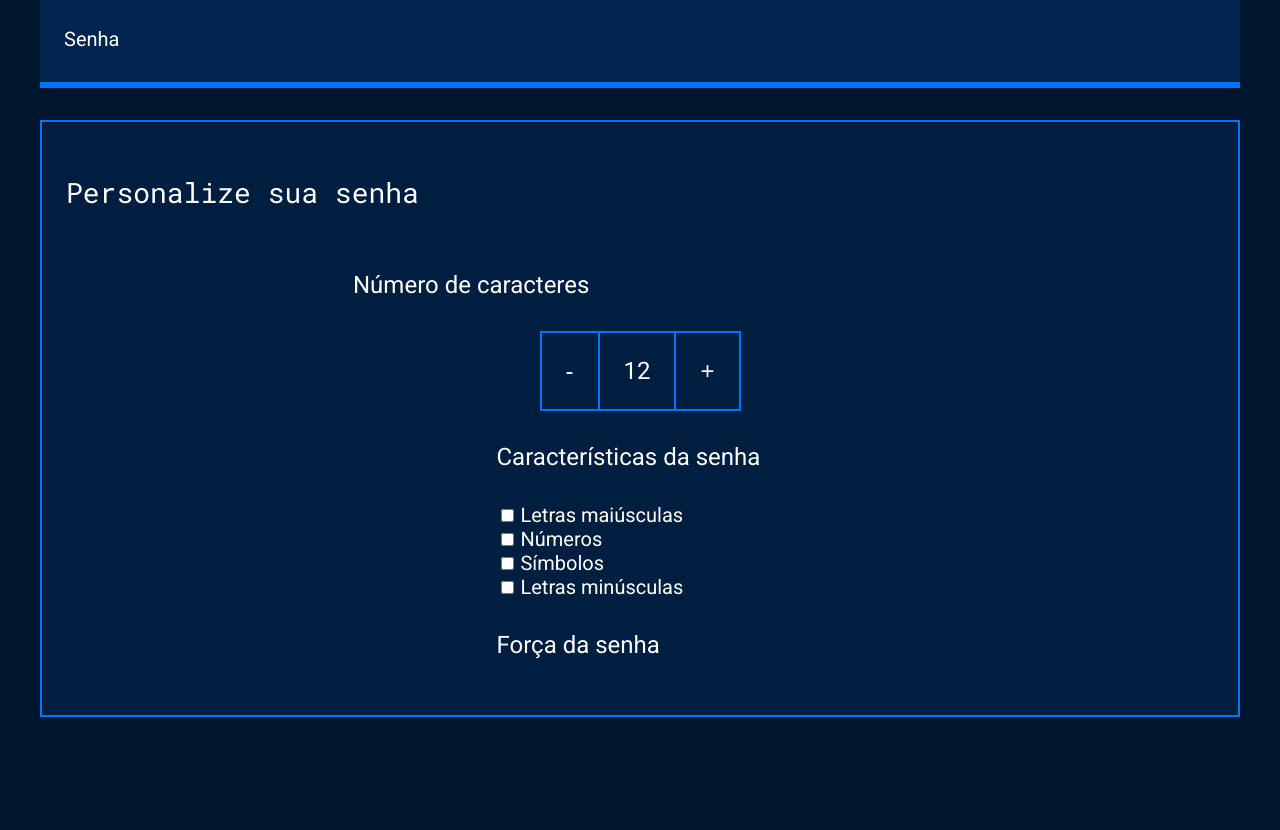
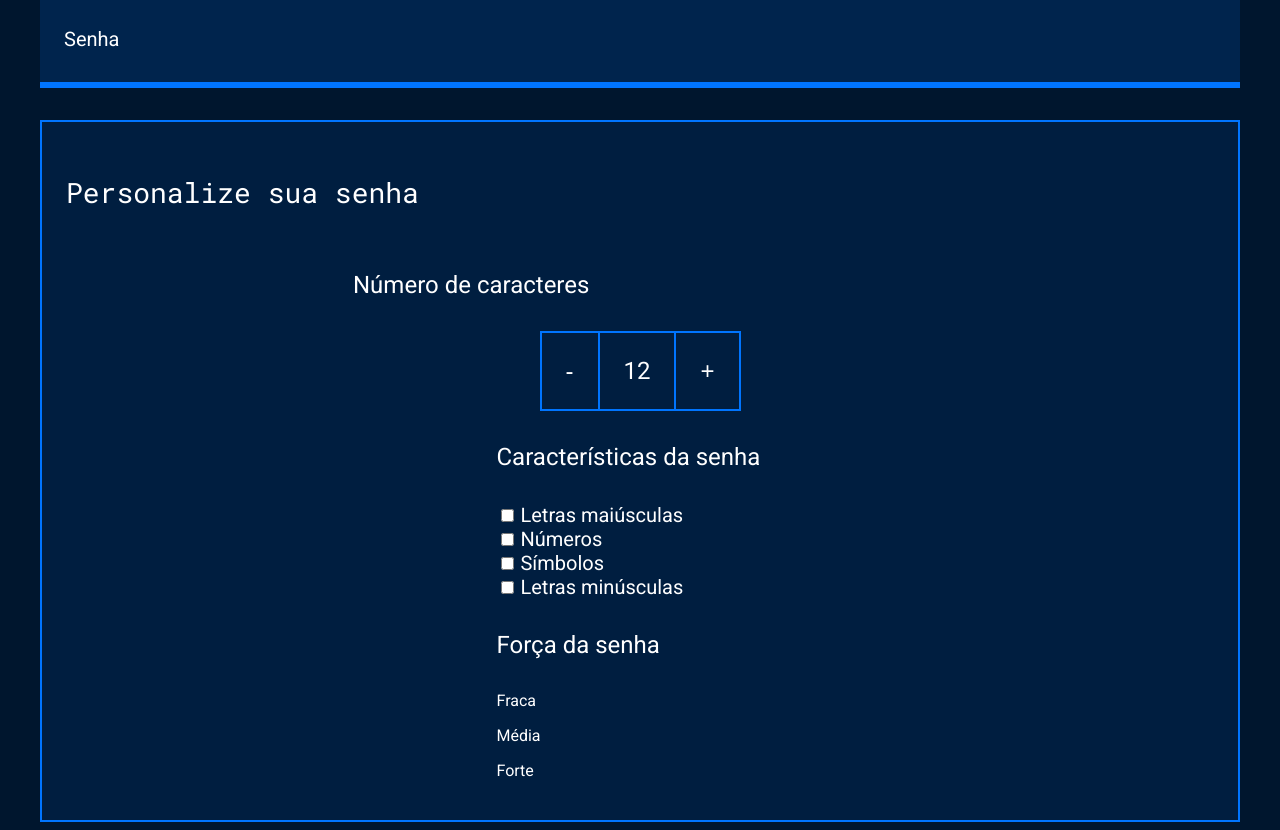
Before and after one commit to anthonyribas/senhas-trabalho, a plain HTML site: page index.html in a window 1280 px wide. Shown: the part 324-1154 px from the top of the page. Before the commit the page ends 1049 px from the top, so only its background shows below. Drawn offline with Linux system fonts and the light colour scheme.

Commit message:
Update index.html

```diff
--- a/index.html
+++ b/index.html
@@ -51,10 +51,17 @@
                 </div>
                 <div class="parametro-senha">
                     <h4 class="parametro-senha__titulo">Força da senha</h4>
+                    <div class="barra"></div>
+                    <div class="fraca"></div>
+                    <div class="parametro-senha-textos"></div>
+                        <p>Fraca</p>
+                        <p>Média</p>
+                        <p>Forte</p>
                 </div>
             </div>
         </div>
     </section>
 </body>
 
+
 </html>
```
